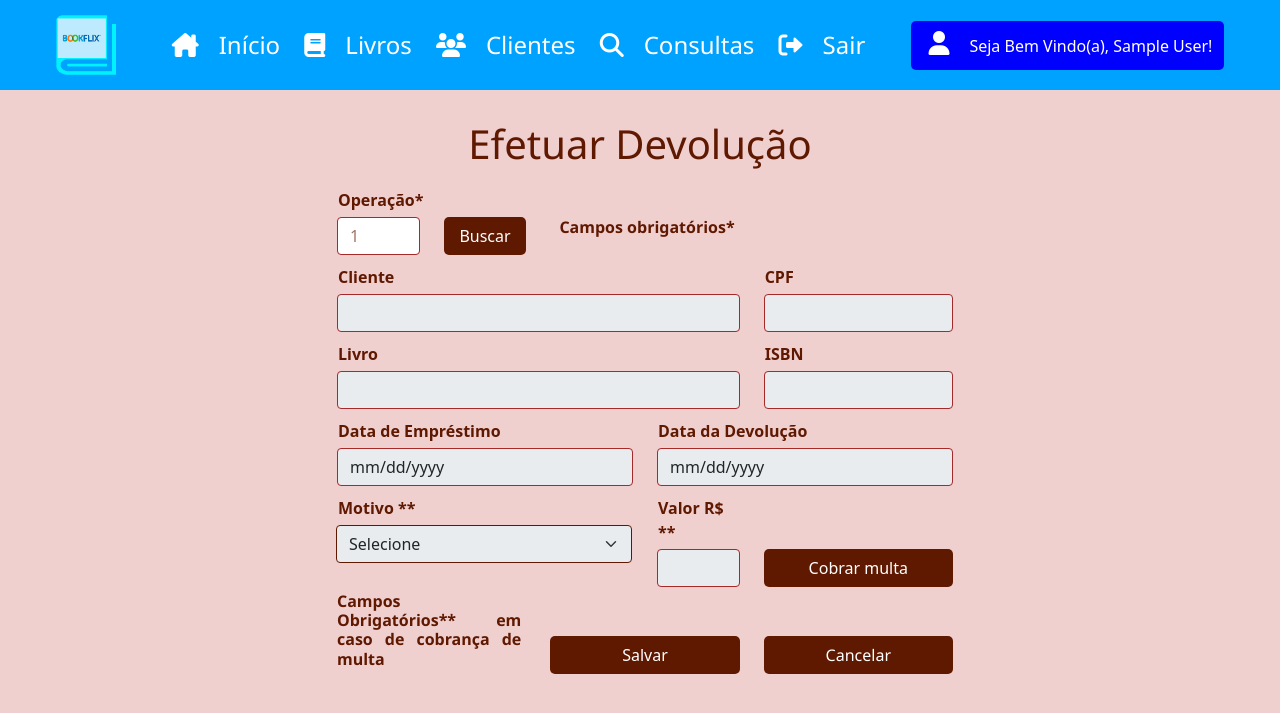
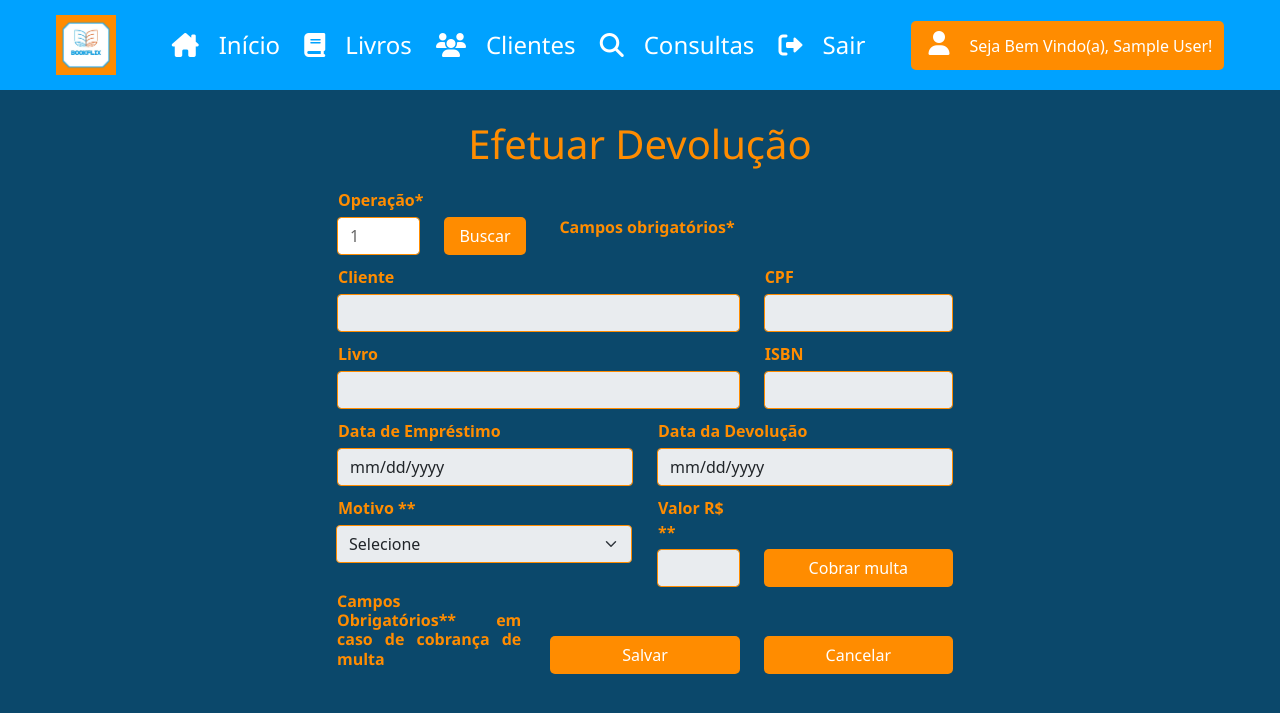
Before and after one commit to book-flix/BOOKFLIX, a PHP site: page /devolucao.php in a window 1280 px wide. Shown: the top 713 px of the page. Run offline with PHP 8.4, Linux system fonts and the light colour scheme; the visitor is signed in with stand-in values (Sample User, id 1); some libraries are stand-ins or nearby versions.

Commit message:
Alteração das cores do site

```diff
--- a/css/estiloCad.css
+++ b/css/estiloCad.css
@@ -10,11 +10,11 @@
 }
 
 body{
-    background-color: rgb(240, 207, 207);
+    background-color: #0b486b;
 }
 
 h1{
-    color: rgb(95, 25, 0);
+    color: #FF8C00;
     font-family:'Segoe UI';
     margin-bottom: 20px;
     margin-top: 30px;
@@ -22,14 +22,14 @@ h1{
 }
 
 h2{
-    color: rgb(95, 25, 0);
+    color: #FF8C00;
     font-weight: 600;
     position: relative;
     text-align: Left;
 }
 
 h6{
-    color: rgb(95, 25, 0);
+    color: #FF8C00;
     font-family:'Segoe UI';
     margin-bottom: 5px;
     font-weight: 600;
@@ -45,11 +45,11 @@ h6{
 }
 
 .form-select{
-    border: 1px solid rgb(95, 25, 0) !important;
+    border: 1px solid #FF8C00 !important;
 }
 
 label{
-    color: rgb(95, 25, 0);
+    color: #FF8C00;
     font-weight: 600;
     margin-left: 6px;
 }
@@ -57,7 +57,7 @@ label{
 p{
     align-items: baseline;
     text-align: justify;
-    color: rgb(95, 25, 0);
+    color: #FF8C00;
     font-weight: 600;
 }
 
@@ -79,7 +79,7 @@ margin-bottom: 5px;
     justify-content: center;
     align-items: center;
     margin-top: 30px;
-    color: rgb(95, 25, 0);
+    color: #FF8C00;
     font-weight: 600;
 }
 
@@ -89,8 +89,8 @@ input{
     font-size: 12pt;
     padding: 8px 8px 8px 8px;
     outline: none;
-    color: rgb(95, 25, 0);
-    border: 1px solid brown !important;
+    color: #FF8C00;
+    border: 1px solid #FF8C00!important;
     box-shadow: none !important;
 }
 
@@ -102,13 +102,13 @@ input[type="button"], input[type="submit"], input[type="reset"] {
     text-align: center;
     cursor: pointer;
     color: white;
-    background-color: rgb(95, 25, 0);
+    background-color: #FF8C00;
     width: 100%;
     margin-top: 15px;
 }
 
 input::placeholder {
-    color: rgb(95, 25, 0) !important;
+    color: #000000 !important;
     opacity: 0.6 !important;
 }
 
@@ -143,14 +143,14 @@ tr{
 }
 
 .table > :not(:first-child) {
-    border: 1px solid rgb(95, 25, 0);
+    border: 1px solid #FF8C00;
 
 }
 
 .table > thead {
     vertical-align: bottom;
-    border: 1px solid rgb(95, 25, 0);
-    background-color: rgb(95, 25, 0);
+    border: 1px solid #FF8C00;
+    background-color: #FF8C00;
     color: white;
 }
 
@@ -173,7 +173,7 @@ th, td{
 }
 
 .selection{
-    color: rgb(95, 25, 0);
+    color: #FF8C00;
     font-weight: 600;
     margin-left: 6px;
     margin-bottom: 5px;
@@ -181,7 +181,7 @@ th, td{
 
 .fa-refresh{
     padding: 7px;
-    background-color: rgb(95, 25, 0);
+    background-color: #FF8C00;
     color: white;
     border-radius: 5px;
     margin-bottom: 5px;
--- a/css/estiloIndex.css
+++ b/css/estiloIndex.css
@@ -6,7 +6,7 @@
 
 body{
     background-size: cover;
-    background-color: rgb(233, 179, 179);
+    background-color: #0b486b;
     background-image: url(background2.jpg);
 }
 
--- a/css/estiloMenu.css
+++ b/css/estiloMenu.css
@@ -105,7 +105,7 @@ ol ol, ol ul, ul ol, ul ul {
     text-align: center;
     font-size: medium;
     color:white;
-    background-color: blue;
+    background-color: rgb(255, 140, 0);
     padding: 12px;
     border-radius: 5px;
 }
@@ -113,12 +113,12 @@ ol ol, ol ul, ul ol, ul ul {
 .fa-user::before {
     color: white;
     padding: 10px 20px 10px 5px;
-    background-color: blue;
+    background-color: #FF8C00;
     display: block;
 }
 
 li ul{
-    background-color: darksalmon;
+    background-color: #FF8C00;
     border: 1px solid rgb(95, 25, 0);
     border-radius: 5px;
     text-align: left;
--- a/css/estiloPaginaInicial.css
+++ b/css/estiloPaginaInicial.css
@@ -17,7 +17,7 @@ body, html {
 }
 
 body{
-    background-color: rgb(240, 207, 207);
+    background-color: #0b486b;
 }
 
 .col-auto {
```
Also changed, not shown: css/estiloCadastrar.css (+12 -13 lines), css/logo-old.png (added), css/logo.png.
